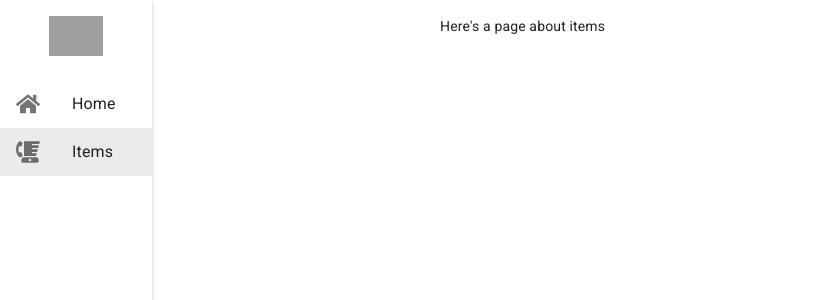
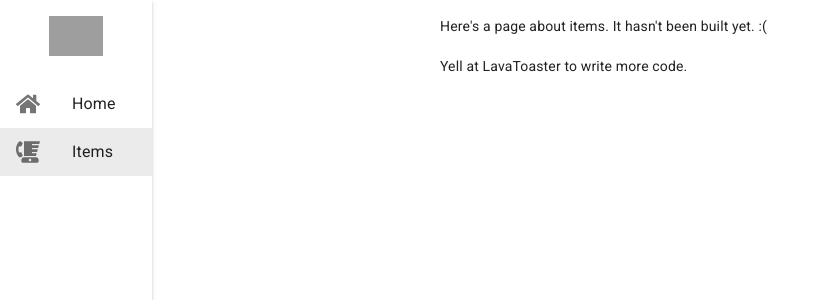
Before and after one commit to NooksBazaar/ui, a Next.js app: page /items in a window 1280 px wide. Shown: the top 300 px of the page, without its empty margins (0-830 px from the left). Built offline with nearby package versions, Linux system fonts and the light colour scheme; grey boxes are pictures that could not be loaded.

Commit message:
Update message

```diff
--- a/pages/items.tsx
+++ b/pages/items.tsx
@@ -4,7 +4,9 @@ import { Container } from '@material-ui/core';
 export default function Items() {
   return (
     <Container maxWidth="sm">
-      Here's a page about items
+      Here's a page about items. It hasn't been built yet. :(
+      <br /><br />
+      Yell at LavaToaster to write more code.
     </Container>
   );
 }
```
